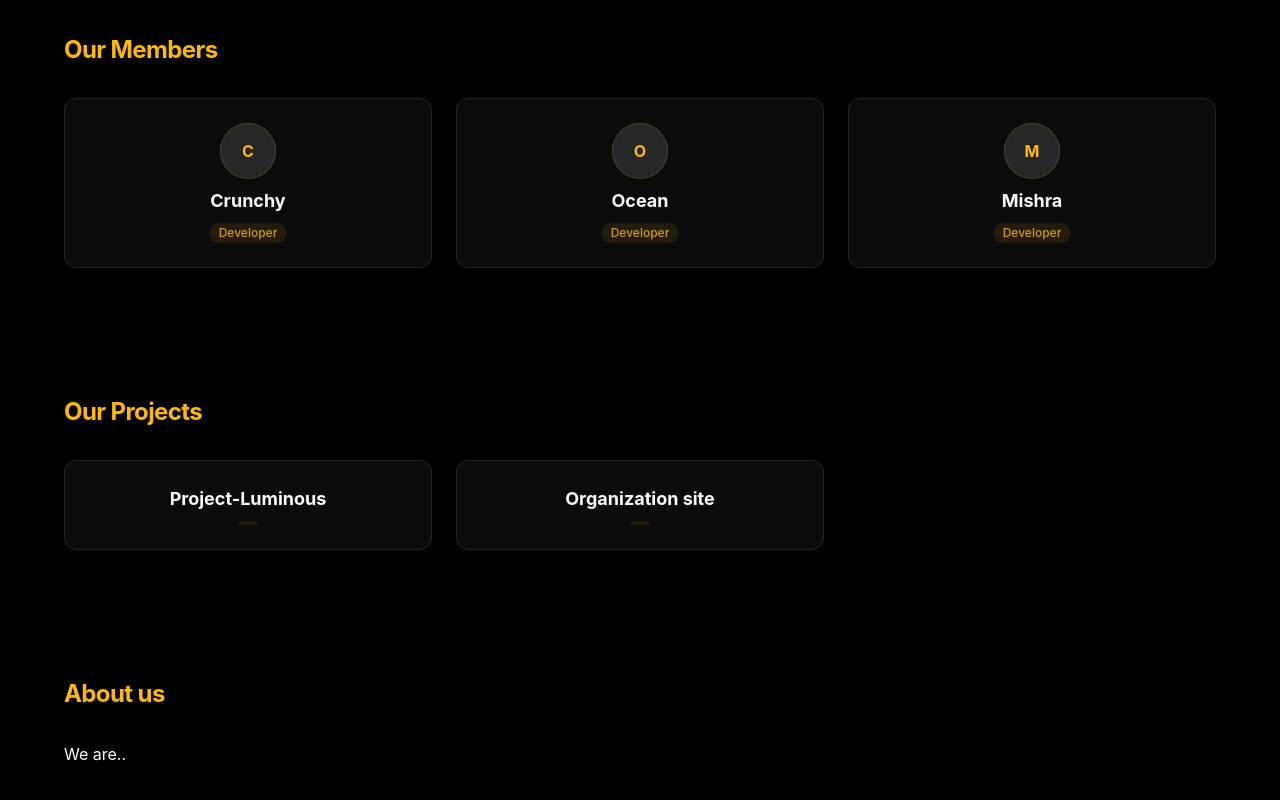
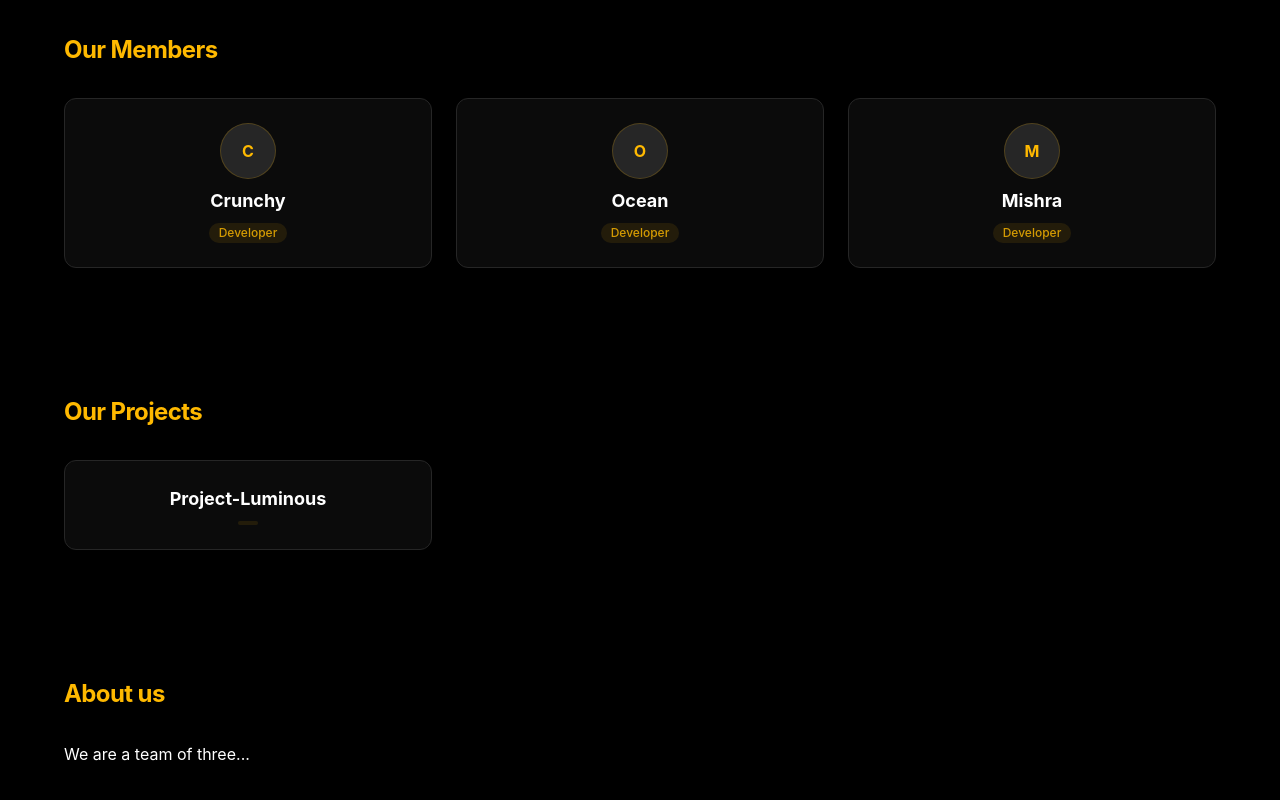
Before and after one commit to LuminousApple/app, a SvelteKit app: page / in a window 1280 px wide. Shown: the part 704-1504 px from the top of the page. Built offline with nearby package versions, Linux system fonts and the light colour scheme.

Commit message:
feat: improvements

```diff
--- a/src/routes/+page.svelte
+++ b/src/routes/+page.svelte
@@ -9,10 +9,7 @@
 		{ name: 'Mishra', role: 'Developer', github: 'https://github.com/ayushmishra34er' }
 	];
 
-	const projects = [
-		{ name: 'Project-Luminous', description: '' },
-		{ name: 'Organization site', description: '' }
-	];
+	const projects = [{ name: 'Project-Luminous', description: '' }];
 </script>
 
 <!-- Navigation Bar -->
@@ -122,7 +119,7 @@
 	<div class="mx-auto max-w-6xl">
 		<h2 class="mb-8 text-2xl font-bold tracking-tight text-amber-400">About us</h2>
 		<div>
-			<p class="text-white">We are..</p>
+			<p class="text-white">We are a team of three...</p>
 		</div>
 	</div>
 </section>
```
